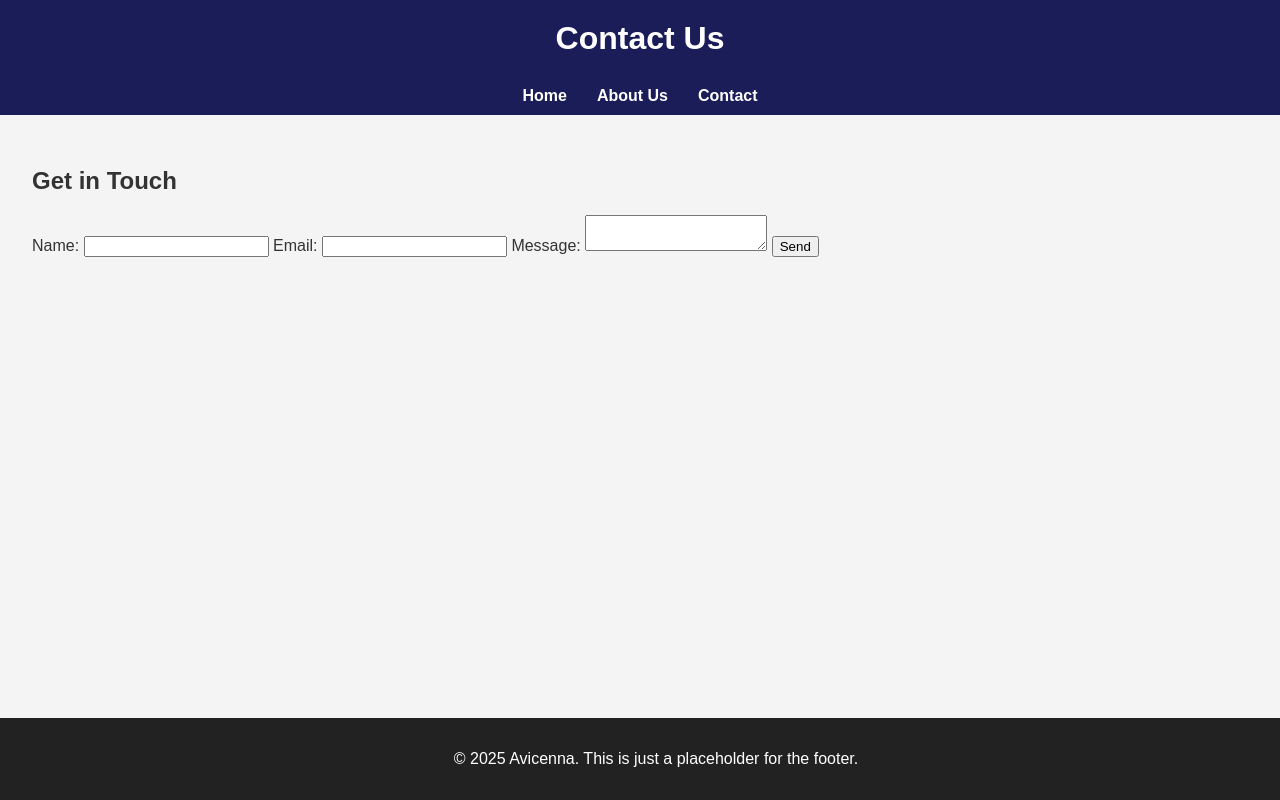
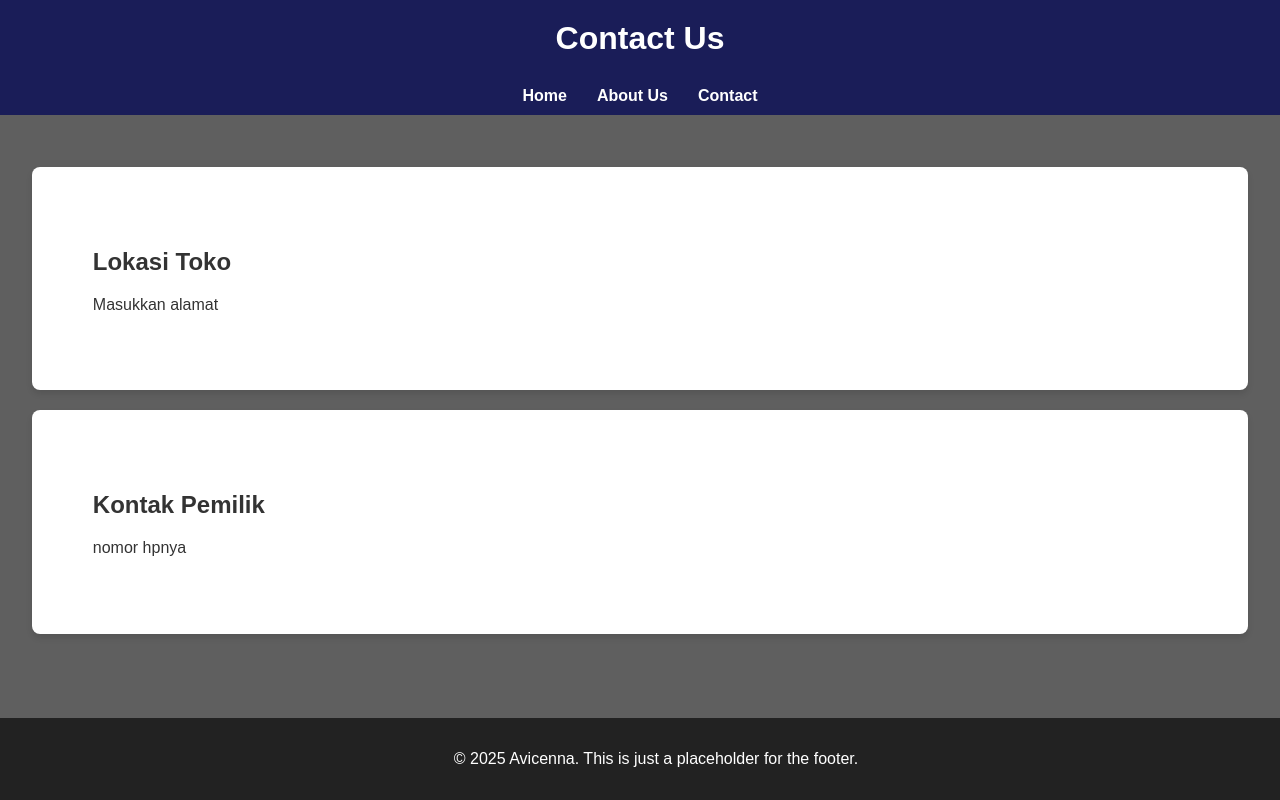
Before and after one commit to Noir-MD/Web-dev-task, a PHP site: page /Function/Contact/contact.php in a window 1280 px wide. Run offline with PHP 8.4, Linux system fonts and the light colour scheme.

Commit message:
Add files via upload

```diff
--- a/Company Profile/Function/About/about.php
+++ b/Company Profile/Function/About/about.php
@@ -23,11 +23,12 @@
 </header>
 
   <main>
-    <section>
+    <section class="content-box">
       <h2>Who Are we?</h2>
       <p>Hey you, you're finally awake.</p>
     </section>
-    <section>
+
+    <section class="content-box">
       <h2>Our Mission</h2>
       <p>Do anything other than the main quest</p>
     </section>
--- a/Company Profile/Function/CSS/Style.css
+++ b/Company Profile/Function/CSS/Style.css
@@ -2,11 +2,11 @@ body {
   font-family: Arial, sans-serif;
   margin: 0;
   padding: 0;
-  background: #f4f4f4;
+  background: #5f5f5f;
   color: #333;
 }
 
-.wrapper {
+.wrapper { /* untuk footer dan headernya menyesuaikan sesuai lebar layarnya*/
   display: flex;
   flex-direction: column;
   min-height: 100vh;
@@ -79,7 +79,7 @@ main {
   flex: 1;
 }
 
-.content-box {
+.content-box { /* buat ngasih box di bagian isisnya biar background bisa diganti warnanya kalau mau*/
   background-color: white;
   padding: 5%;
   border-radius: 8px;
@@ -87,6 +87,26 @@ main {
   margin: 20px auto;
   width: 90%;
   max-width: 1200px;
+}
+
+.content-with-image {
+  display: flex;
+  align-items: flex-start;
+  gap: 20px; /* buat edit jarak gambar dan textnya */
+}
+
+.text-content {
+  flex: 2;
+}
+
+.image-content {
+  flex: 1;
+}
+
+.image-content img {
+  max-width: 100%;
+  height: auto;
+  border-radius: 8px; /* ujung gambarnya biar melengkung */
 }
 
 footer {
--- a/Company Profile/Function/Contact/contact.php
+++ b/Company Profile/Function/Contact/contact.php
@@ -21,21 +21,17 @@
   </header>
 
   <main>
-    <section>
-      <h2>Get in Touch</h2>
-      <form action="#" method="post">
-        <label for="name">Name:</label>
-        <input type="text" id="name" name="name" required />
 
-        <label for="email">Email:</label>
-        <input type="email" id="email" name="email" required />
+  <section class="content-box">
+      <h2>Lokasi Toko</h2>
+      <p>Masukkan alamat</p>
+    </section>
 
-        <label for="message">Message:</label>
-        <textarea id="message" name="message" required></textarea>
+    <section class="content-box">
+      <h2>Kontak Pemilik</h2>
+      <p>nomor hpnya</p>
+    </section>
 
-        <button type="submit">Send</button>
-      </form>
-    </section>
   </main>
 
   <footer>
```
Also changed, not shown: Company Profile/Home.php (+10 -0 lines), Company Profile/Images/Test.png (added).
